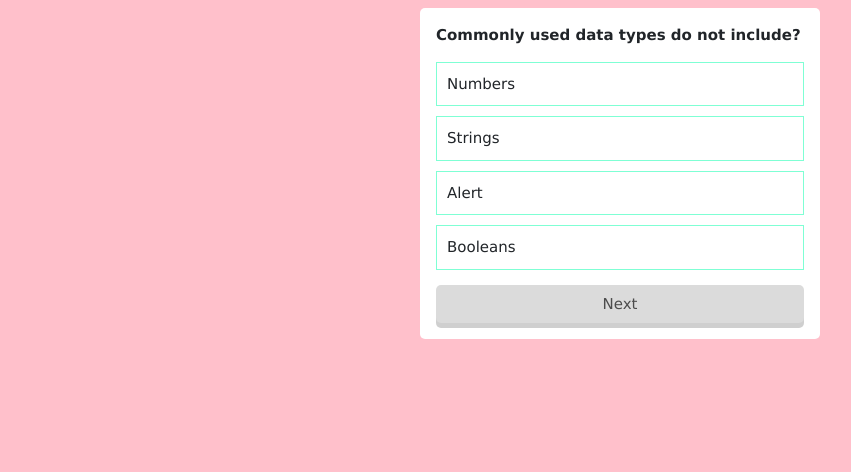
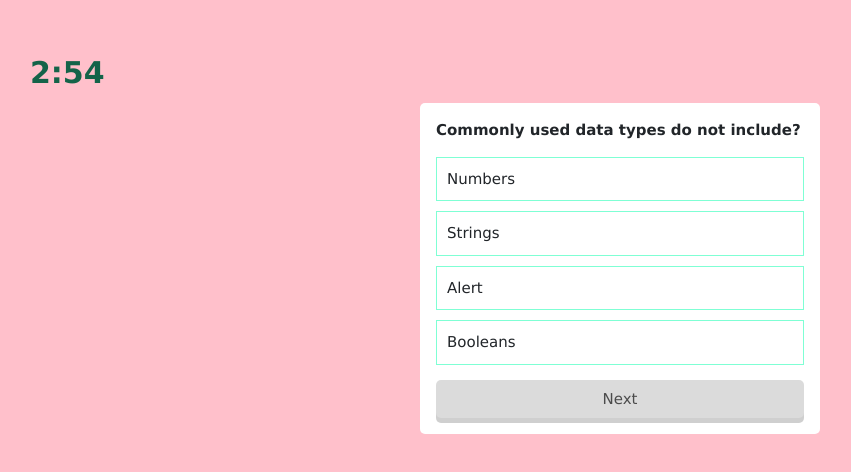
Before and after one commit to chinami0420/HW4, a plain HTML site: page index.html in a window 1280 px wide. Shown: the whole page, without its empty margins (20-871 px from the left). Drawn offline with nearby package versions, Linux system fonts and the light colour scheme.

Commit message:
fixed answers

```diff
--- a/index.html
+++ b/index.html
@@ -18,7 +18,8 @@
 
     <title>Quiz</title>
   </head>
-  <body>
+  <div id="timer">3:00</div>
+
     <section class="container">
       <p id="question"></p>
       <ul id="choices"></ul>
--- a/script.js
+++ b/script.js
@@ -1,3 +1,32 @@
+var timeoutHandle;
+function countdown(minutes) {
+  var seconds = 60;
+  var mins = minutes;
+  function tick() {
+    var counter = document.getElementById("timer");
+    var current_minutes = mins - 1;
+    seconds--;
+    counter.innerHTML =
+      current_minutes.toString() +
+      ":" +
+      (seconds < 10 ? "0" : "") +
+      String(seconds);
+    if (seconds > 0) {
+      timeoutHandle = setTimeout(tick, 1000);
+    } else {
+      if (mins > 1) {
+        // countdown(mins-1);   never reach “00″ issue solved:Contributed by Victor Streithorst
+        setTimeout(function() {
+          countdown(mins - 1);
+        }, 1000);
+      }
+    }
+  }
+  tick();
+}
+
+countdown(3);
+
 const question = document.getElementById("question");
 const choices = document.getElementById("choices");
 const btn = document.getElementById("btn");
@@ -7,16 +36,19 @@ const scoreLabel = document.querySelector("#result > p");
 const quizSet = [
   {
     q: "Commonly used data types do not include?",
-    c: ["Strings", "Booleans", "Alert", "Numbers"]
+    c: ["Strings", "Booleans", "Alert", "Numbers"],
+    a: "Alert"
   },
   {
     q: "The condition in an if / else statement is enclosed within ____.?",
-    c: ["Quotes", "Curly brackets", "Parentheses", "Square blackets"]
+    c: ["Quotes", "Curly brackets", "Parentheses", "Square blackets"],
+    a: "Curly brackets"
   },
   {
     q:
       "The ___ tag set provides information to the browser about your webpage including the author name and keywords.",
-    c: ["html", "meta", "head", "body"]
+    c: ["html", "meta", "head", "body"],
+    a: "head"
   },
   {
     q: "What does CSS stand for??",
@@ -25,7 +57,8 @@ const quizSet = [
       "Custom Style Sheets",
       "Computer Style Sheets",
       "Colorful Style Sheets"
-    ]
+    ],
+    a: "Cascading Style Sheets"
   }
 ];
 
@@ -42,13 +75,12 @@ function shuffle(arr) {
 }
 
 function checkAnswer(li) {
-  // if(isAnswered === true){
   if (isAnswered) {
     return;
   }
   isAnswered = true;
 
-  if (li.textContent === quizSet[currentNum].c[0]) {
+  if (li.textContent === quizSet[currentNum].a) {
     li.classList.add("correct");
     score++;
   } else {
--- a/style.css
+++ b/style.css
@@ -2,6 +2,14 @@ body {
   background-color: pink;
   font-size: 15px;
   font-family: Verdana, Geneva, Tahoma, sans-serif;
+}
+
+#timer {
+  font-weight: bold;
+  font-size: 30px;
+  color: rgb(20, 99, 73);
+  margin-top: 50px;
+  margin-left: 50px;
 }
 
 .container {
@@ -43,7 +51,7 @@ body {
 }
 
 #choices > li.correct::after {
-  content: '...Correct!'
+  content: "...Correct!";
 }
 
 #choices > li.wrong {
@@ -54,10 +62,11 @@ body {
 }
 
 #choices > li.wrong::after {
-  content: '...Wrong!'
+  content: "...Wrong!";
 }
 
-#btn, #result > a {
+#btn,
+#result > a {
   background: palevioletred;
   padding: 8px;
   border-radius: 5px;
@@ -73,7 +82,7 @@ body {
   opacity: 0.7;
 }
 
-#result{
+#result {
   position: absolute;
   width: 300px;
   background: rosybrown;
@@ -92,11 +101,11 @@ body {
   transform: translateY(-500px);
 }
 
-#result > p{
+#result > p {
   font-size: 30px;
 }
 
-#result > a{
+#result > a {
   display: block;
   text-decoration: none;
 }
```
